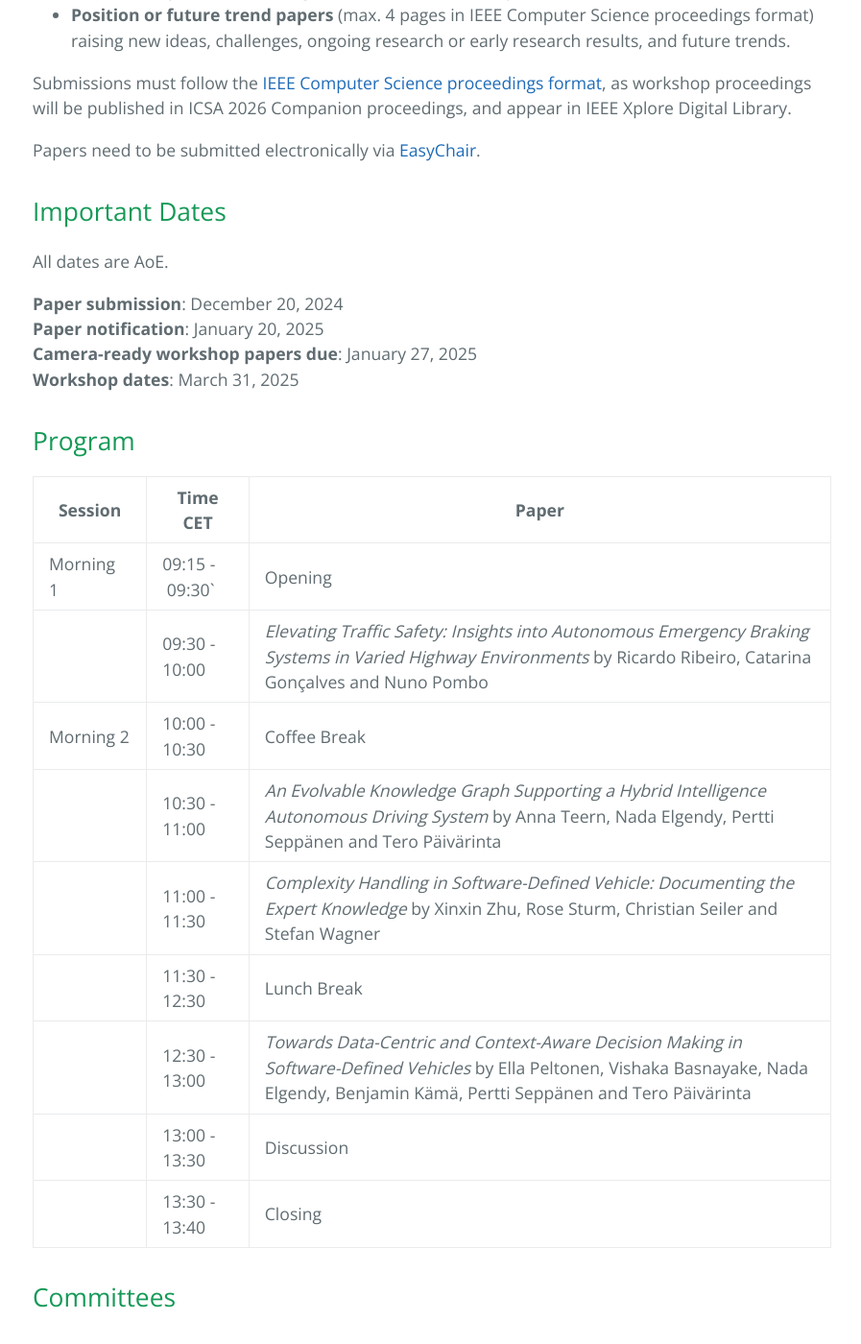
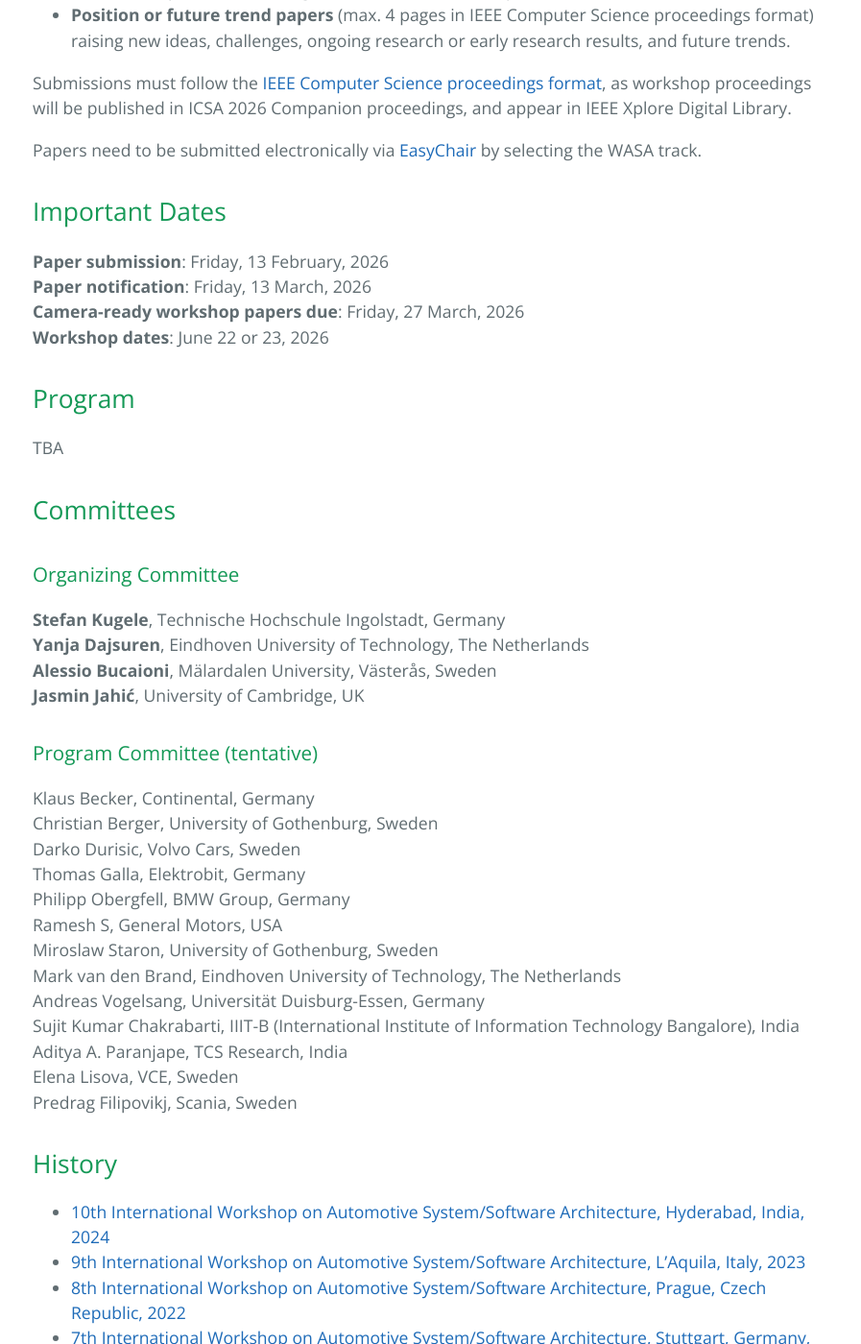
Before and after one commit to WASA-Workshop/2026, a Jekyll site: the page built from index.md, in a window 1280 px wide and 1400 px high, scrolled down 2032 px. Shown: the whole window at 96% size, without its empty margins (190-1087 px from the left). Built offline with Jekyll 4.4.1, drawn with Linux system fonts in a browser that asks for light colours; our own code applies the rules of GitHub Pages for plain Markdown files; some of the changed text lies outside the part shown.

Commit message:
Update index.md

```diff
--- a/index.md
+++ b/index.md
@@ -41,30 +41,17 @@ The program committee of the 12th WASA edition seeks submissions of original and
 
 Submissions must follow the [IEEE Computer Science proceedings format](https://www.ieee.org/conferences/publishing/templates.html), as workshop proceedings will be published in ICSA 2026 Companion proceedings, and appear in IEEE Xplore Digital Library.
 
-Papers need to be submitted electronically via [EasyChair](https://easychair.org/conferences/?conf=icsa2025).
+Papers need to be submitted electronically via [EasyChair](https://easychair.org/my2/conference?conf=icsa2026) by selecting the WASA track.
 
 
 ## Important Dates
-All dates are AoE.
-
-**Paper submission**: December 20, 2024\
-**Paper notification**: January 20, 2025\
-**Camera-ready workshop papers due**: January 27, 2025\
-**Workshop dates**: March 31, 2025
+**Paper submission**: Friday, 13 February, 2026\
+**Paper notification**: Friday, 13 March, 2026\
+**Camera-ready workshop papers due**: Friday, 27 March, 2026\
+**Workshop dates**: June 22 or 23, 2026
 
 ## Program
-
-| Session    | Time CET       | Paper                                                                                          |
-|------------|--------------|------------------------------------------------------------------------------------------------------|
-| Morning&nbsp; 1  | 09:15&nbsp;- &nbsp;09:30` | Opening                                                                                              |
-|            | 09:30 - 10:00 | *Elevating Traffic Safety: Insights into Autonomous Emergency Braking Systems in Varied Highway Environments* by Ricardo Ribeiro, Catarina Gonçalves and Nuno Pombo |
-| Morning&nbsp;2  | 10:00 - 10:30 | Coffee Break                                                                                        |
-|            | 10:30 - 11:00 | *An Evolvable Knowledge Graph Supporting a Hybrid Intelligence Autonomous Driving System* by Anna Teern, Nada Elgendy, Pertti Seppänen and Tero Päivärinta |
-|            | 11:00 - 11:30 | *Complexity Handling in Software-Defined Vehicle: Documenting the Expert Knowledge* by Xinxin Zhu, Rose Sturm, Christian Seiler and Stefan Wagner |
-|            | 11:30 - 12:30 | Lunch Break                                                                                        |
-|            | 12:30 - 13:00 | *Towards Data-Centric and Context-Aware Decision Making in Software-Defined Vehicles* by Ella Peltonen, Vishaka Basnayake, Nada Elgendy, Benjamin Kämä, Pertti Seppänen and Tero Päivärinta |
-|            | 13:00 - 13:30 | Discussion                                                                                          |
-|            | 13:30 - 13:40 | Closing                                                                                            |
+TBA
 
 ## Committees
 
@@ -85,7 +72,7 @@ Philipp Obergfell, BMW Group, Germany\
 Ramesh S, General Motors, USA\
 Miroslaw Staron, University of Gothenburg, Sweden\
 Mark van den Brand, Eindhoven University of Technology, The Netherlands\
-Andreas Vogelsang, University of Cologne, Germany\
+Andreas Vogelsang, Universität Duisburg-Essen, Germany\
 Sujit Kumar Chakrabarti, IIIT-B (International Institute of Information Technology Bangalore), India\
 Aditya A. Paranjape, TCS Research, India\
 Elena Lisova, VCE, Sweden\
```
